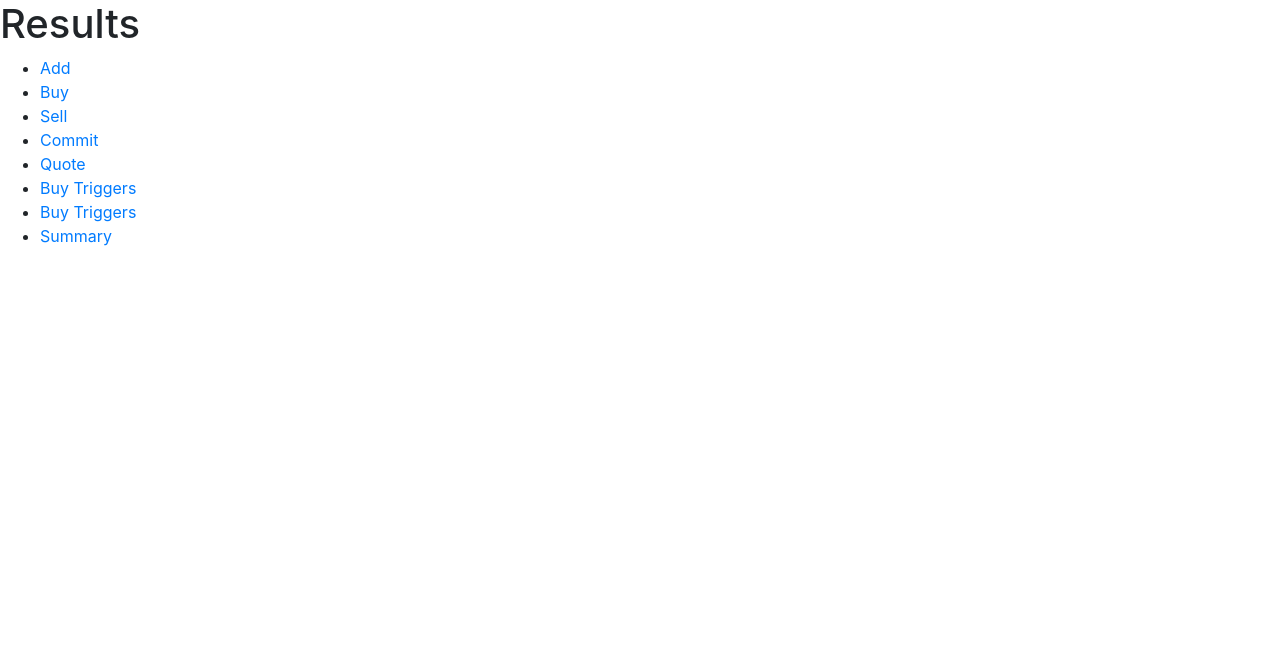
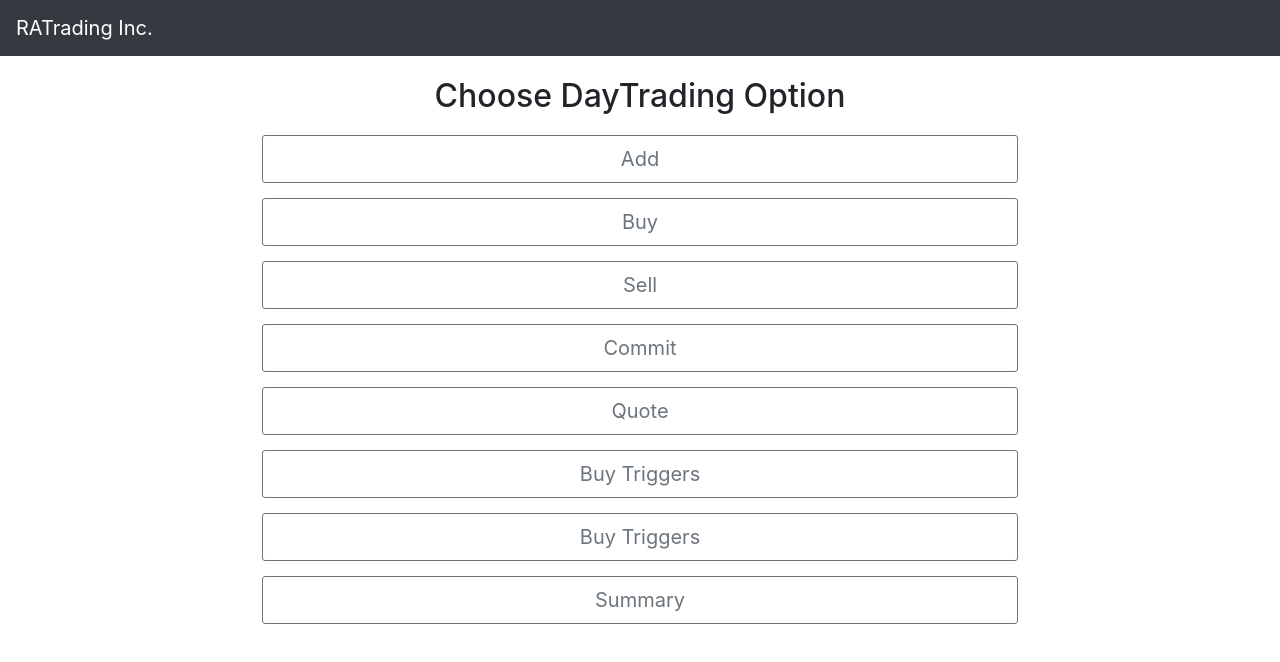
Before and after one commit to RATDistributedSystems/frontend, a plain HTML site: page templates/index.html in a window 1280 px wide. Drawn offline with nearby package versions, Linux system fonts and the light colour scheme.

Commit message:
modified the template file

```diff
--- a/templates/index.html
+++ b/templates/index.html
@@ -9,16 +9,25 @@
         <link rel="stylesheet" href="/css/generic.css">
     </head>
     <body>
-        <h1>Results</h1>
-        <ul>
-            <li><a href=/add>Add</a></li>
-            <li><a href=/buy>Buy</a></li>
-            <li><a href=/sell>Sell</a></li>
-            <li><a href=/commit>Commit</a></li>
-            <li><a href=/quote>Quote</a></li>
-            <li><a href=/buytrigger>Buy Triggers</a></li>
-            <li><a href=/selltrigger>Buy Triggers</a></li>
-            <li><a href=/summary>Summary</a></li>
-        </ul>
+        <nav class="navbar navbar-dark bg-dark">
+            <a class="navbar-brand" href="/index.html">RATrading Inc.</a>
+        </nav>
+        <div class="container">
+            <div class="row">
+                <div class="col-md"></div></div>
+                <div class="col-md welcometab ">
+                    <h2>Choose DayTrading Option</h2>
+                        <a class="btn btn-primary btn-lg  btn-outline-secondary" role ="button" href=/add>Add</a>
+                        <a class="btn btn-primary btn-lg  btn-outline-secondary" role ="button" href=/buy>Buy</a>
+                        <a class="btn btn-primary btn-lg  btn-outline-secondary" role ="button" href=/sell>Sell</a>
+                        <a class="btn btn-primary btn-lg  btn-outline-secondary" role ="button" href=/commit>Commit</a>
+                        <a class="btn btn-primary btn-lg  btn-outline-secondary" role ="button" href=/quote>Quote</a>
+                        <a class="btn btn-primary btn-lg  btn-outline-secondary" role ="button" href=/buytrigger>Buy Triggers</a>
+                        <a class="btn btn-primary btn-lg  btn-outline-secondary" role ="button" href=/selltrigger>Buy Triggers</a>
+                        <a class="btn btn-primary btn-lg  btn-outline-secondary" role ="button" href=/summary>Summary</a>
+                </div>
+                <div class="col-md"></div></div>
+            </div>
+        </div>
 <br>
 <!--Add Stuff Here-->
```
